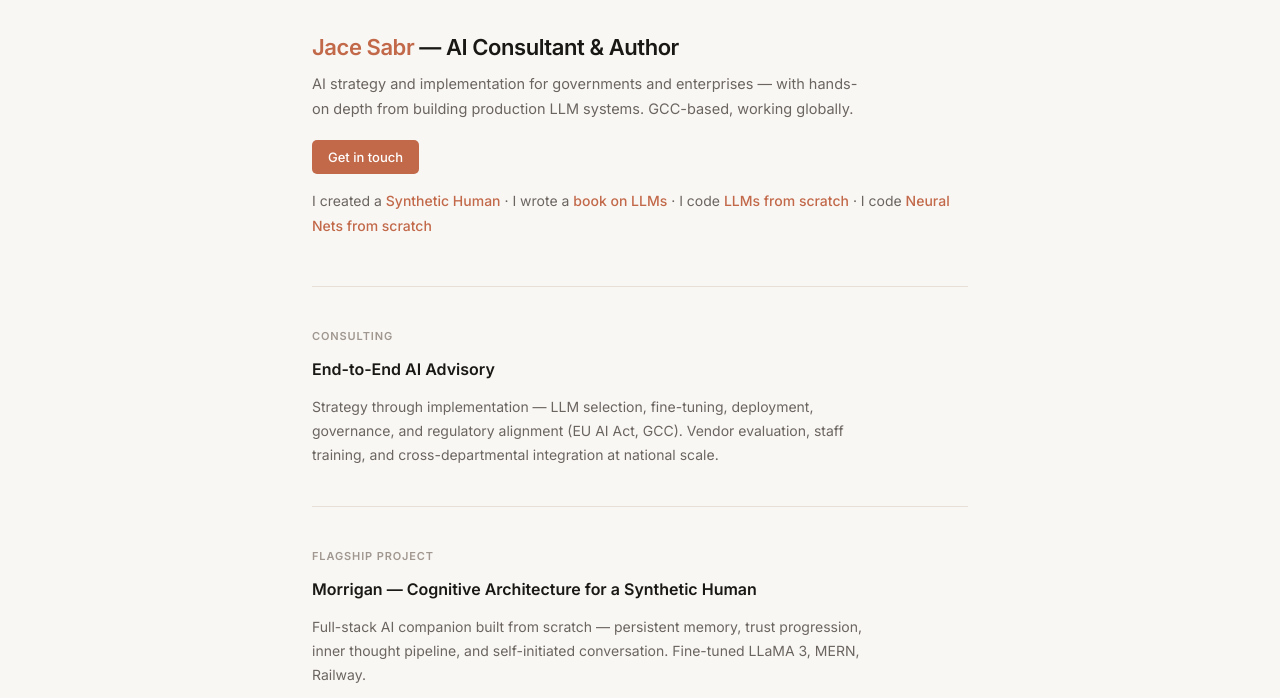
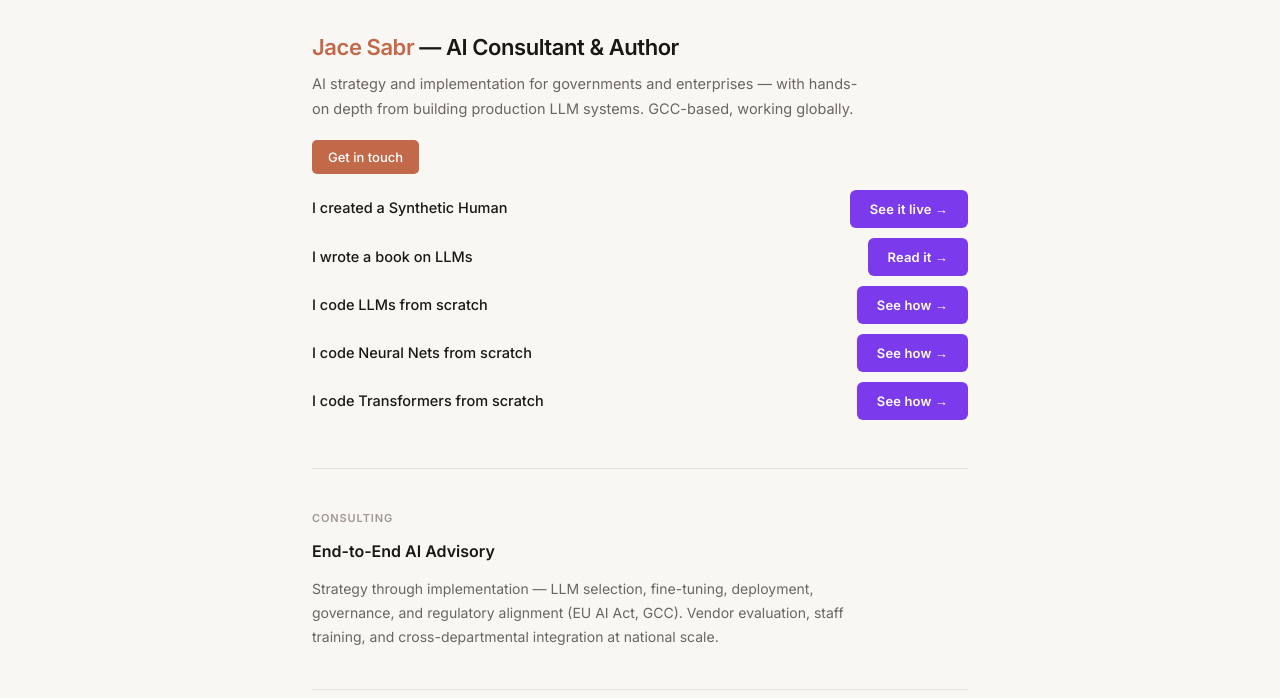
Before and after one commit to jacesabr/resume, a website: page index.html in a window 1280 px wide. Shown: the part 53-751 px from the top of the page. Drawn offline with Linux system fonts and the light colour scheme.

Commit message:
Update index.html

```diff
--- a/index.html
+++ b/index.html
@@ -26,10 +26,11 @@
 .hd h1 em{color:var(--accent);font-style:normal}
 .hd .sub{color:var(--dim);max-width:560px;margin-bottom:18px;font-size:14.5px}
 .hd-links{display:flex;gap:8px;flex-wrap:wrap}
-.hd-showcase{margin-top:14px}
-.hd-showcase p{font-size:14px;color:var(--dim);line-height:1.8}
-.hd-showcase a{color:var(--accent);font-weight:500;border-bottom:1px solid transparent;transition:border-color .15s}
-.hd-showcase a:hover{border-bottom-color:var(--accent)}
+.hd-showcase{margin-top:16px;display:flex;flex-direction:column;gap:10px}
+.hd-showcase .row{display:flex;align-items:center;justify-content:space-between;gap:16px}
+.hd-showcase .row span{font-size:14.5px;color:var(--text);font-weight:500}
+.hd-showcase .row a{font-size:13px;font-weight:600;color:#fff;background:#7c3aed;padding:8px 20px;border-radius:6px;white-space:nowrap;transition:all .15s;letter-spacing:.01em}
+.hd-showcase .row a:hover{background:#6d28d9;transform:translateY(-1px);box-shadow:0 2px 8px rgba(124,58,237,.3)}
 .btn{padding:6px 16px;border-radius:5px;font-size:13px;font-weight:500;transition:all .15s;display:inline-block}
 .btn-p{background:var(--accent);color:#fff}.btn-p:hover{opacity:.85}
 .btn-s{border:1px solid var(--border);color:var(--dim)}.btn-s:hover{border-color:var(--accent);color:var(--accent)}
@@ -123,7 +124,11 @@
       <a href="mailto:jace100233260@gmail.com" class="btn btn-p">Get in touch</a>
     </div>
     <div class="hd-showcase">
-      <p>I created a <a href="https://realsynth.xyz/" target="_blank">Synthetic Human</a> · I wrote a <a href="book/index.html">book on LLMs</a> · I code <a href="#">LLMs from scratch</a> · I code <a href="#">Neural Nets from scratch</a></p>
+      <div class="row"><span>I created a Synthetic Human</span><a href="https://realsynth.xyz/" target="_blank">See it live →</a></div>
+      <div class="row"><span>I wrote a book on LLMs</span><a href="book/index.html">Read it →</a></div>
+      <div class="row"><span>I code LLMs from scratch</span><a href="#">See how →</a></div>
+      <div class="row"><span>I code Neural Nets from scratch</span><a href="#">See how →</a></div>
+      <div class="row"><span>I code Transformers from scratch</span><a href="#">See how →</a></div>
     </div>
   </div>
 
```
